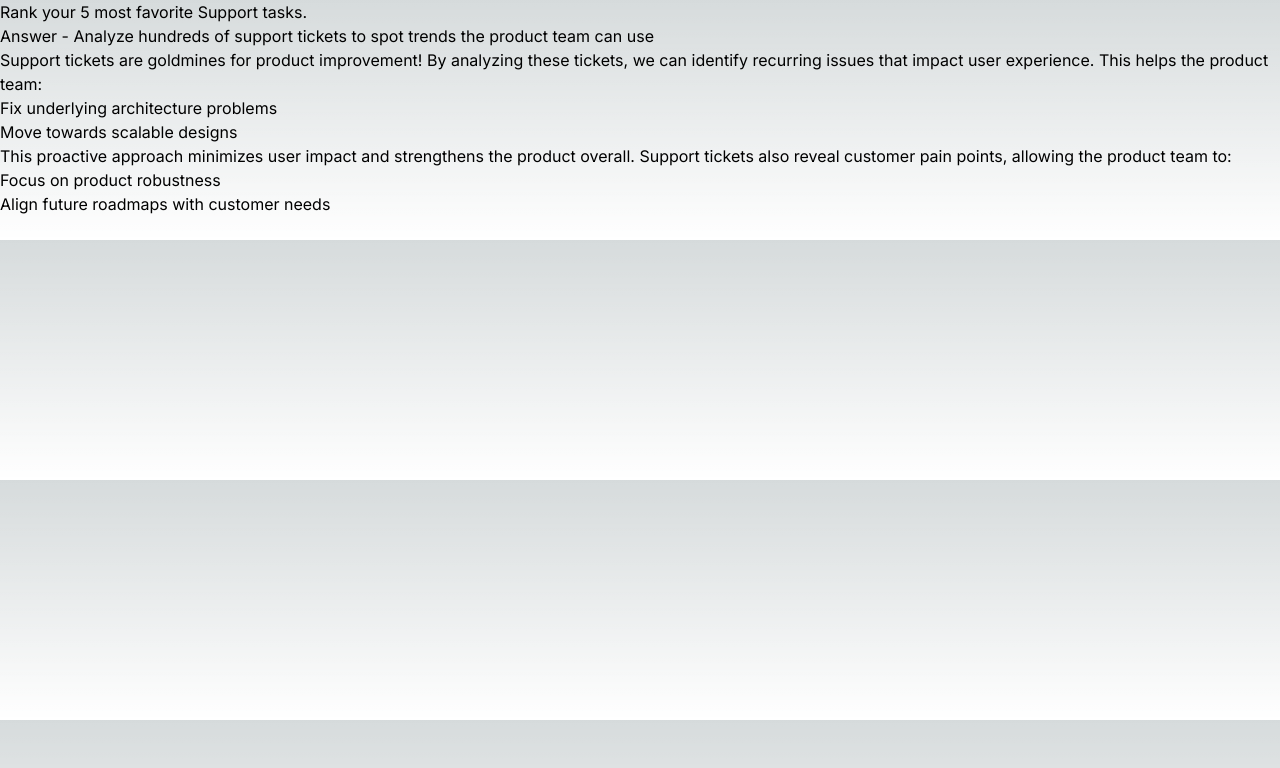
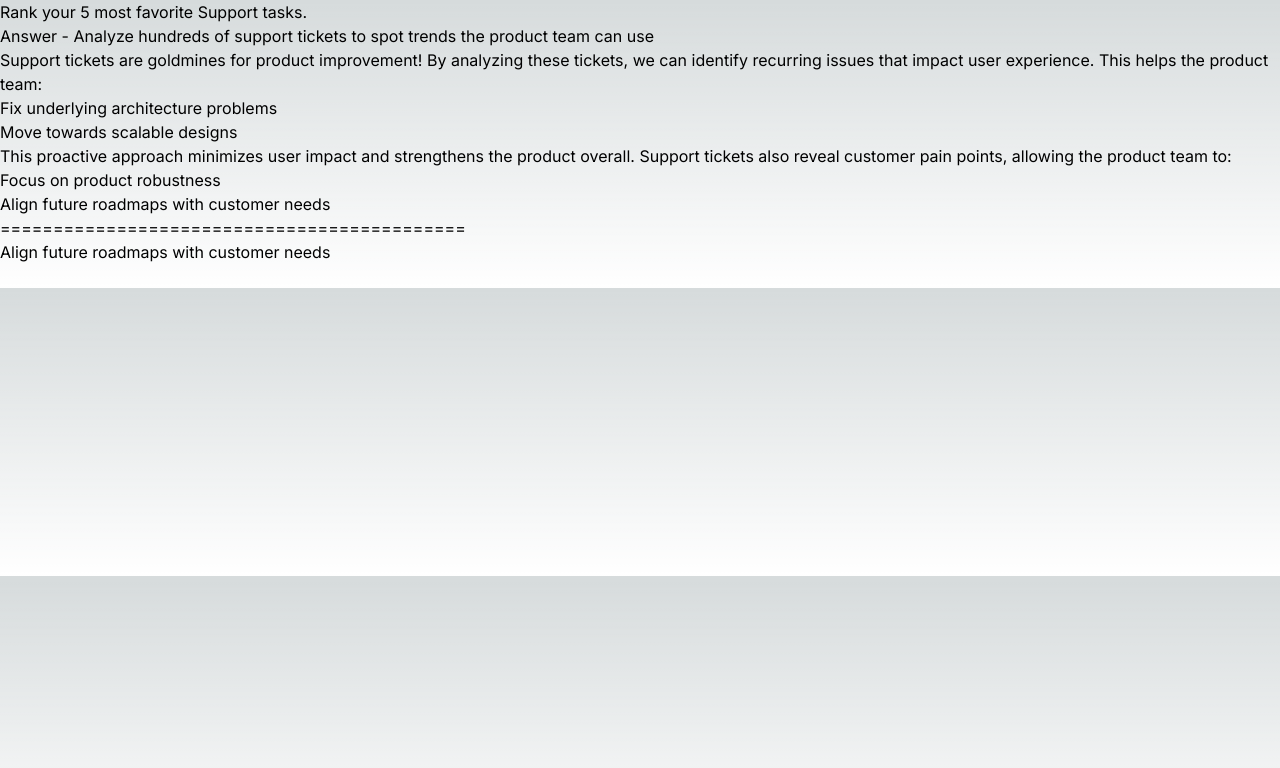
Before and after one commit to kkuldeep25/Kuldeep-TakeHA, a Next.js app: page / in a window 1280 px wide. Shown: the top 768 px of the page. Built offline with nearby package versions, Linux system fonts and the light colour scheme.

Commit message:
12th Update

```diff
--- a/app/page.tsx
+++ b/app/page.tsx
@@ -16,6 +16,8 @@ const SimpleComponent: React.FC = () => {
 <div> This proactive approach minimizes user impact and strengthens the product overall. Support tickets also reveal customer pain points, allowing the product team to: </div>
 <div> Focus on product robustness</div>
 <div> Align future roadmaps with customer needs</div>
+<div> ============================================</div>
+<div> Align future roadmaps with customer needs</div>
 
 
       {/* Example of adding a new line with a comment */}
```
